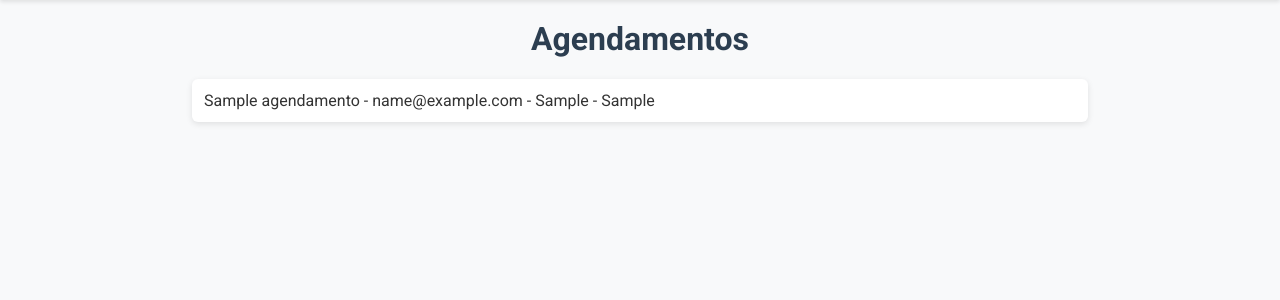
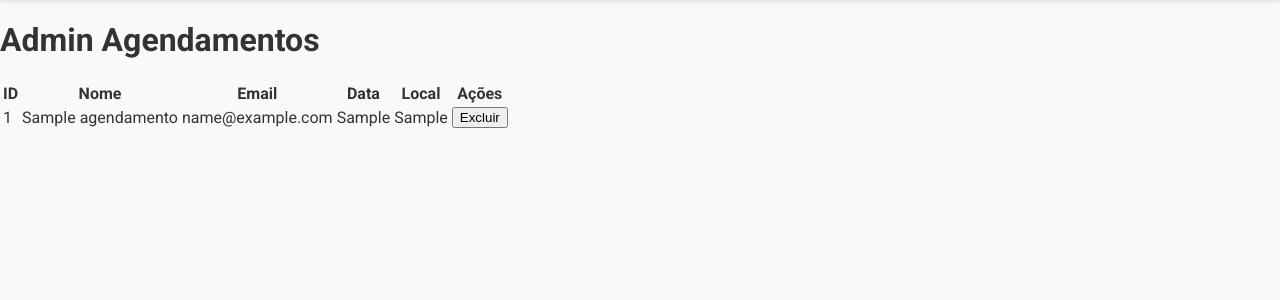
Before and after one commit to livia0506207os-netizen/EcoDescarte, a Flask app: page /admin/agendamentos in a window 1280 px wide. Shown: the part 43-343 px from the top of the page. Run offline with Flask 3, Linux system fonts and the light colour scheme; tables that the repository leaves empty hold one stand-in row (values such as "Sample post").

Commit message:
Adiciona exclusão de usuários e agendamentos, ajusta navbar

```diff
--- a/app.py
+++ b/app.py
@@ -113,6 +113,25 @@ def admin_agendamentos():
     return render_template("admin_agendamentos.html", agendamentos=agendamentos)
 
 # ------------------------
+# ADMIN - EXCLUSÃO
+# ------------------------
+@app.route("/admin/usuarios/delete/<int:id>", methods=["POST"])
+def delete_usuario(id):
+    usuario = Usuario.query.get_or_404(id)
+    db.session.delete(usuario)
+    db.session.commit()
+    flash("Usuário excluído com sucesso!")
+    return redirect(url_for("admin_usuarios"))
+
+@app.route("/admin/agendamentos/delete/<int:id>", methods=["POST"])
+def delete_agendamento(id):
+    agendamento = Agendamento.query.get_or_404(id)
+    db.session.delete(agendamento)
+    db.session.commit()
+    flash("Agendamento excluído com sucesso!")
+    return redirect(url_for("admin_agendamentos"))
+
+# ------------------------
 # INICIALIZAÇÃO
 # ------------------------
 if __name__ == "__main__":
--- a/templates/admin_agendamentos.html
+++ b/templates/admin_agendamentos.html
@@ -1,12 +1,28 @@
 {% extends "base.html" %}
-{% block head %}
-<link rel="stylesheet" href="{{ url_for('static', filename='admin.css') }}">
+{% block content %}
+<h1>Admin Agendamentos</h1>
+<table>
+    <tr>
+        <th>ID</th>
+        <th>Nome</th>
+        <th>Email</th>
+        <th>Data</th>
+        <th>Local</th>
+        <th>Ações</th>
+    </tr>
+    {% for agendamento in agendamentos %}
+    <tr>
+        <td>{{ agendamento.id }}</td>
+        <td>{{ agendamento.nome }}</td>
+        <td>{{ agendamento.email }}</td>
+        <td>{{ agendamento.data }}</td>
+        <td>{{ agendamento.local }}</td>
+        <td>
+            <form action="{{ url_for('delete_agendamento', id=agendamento.id) }}" method="POST" style="display:inline;">
+                <button type="submit" onclick="return confirm('Tem certeza que deseja excluir este agendamento?')">Excluir</button>
+            </form>
+        </td>
+    </tr>
+    {% endfor %}
+</table>
 {% endblock %}
-{% block content %}
-<h1>Agendamentos</h1>
-<ul>
-    {% for a in agendamentos %}
-        <li>{{ a.nome }} - {{ a.email }} - {{ a.data }} - {{ a.local }}</li>
-    {% endfor %}
-</ul>
-{% endblock %}
```
Also changed, not shown: templates/admin_usuarios.html (+22 -10 lines), templates/base.html (+0 -9 lines).
